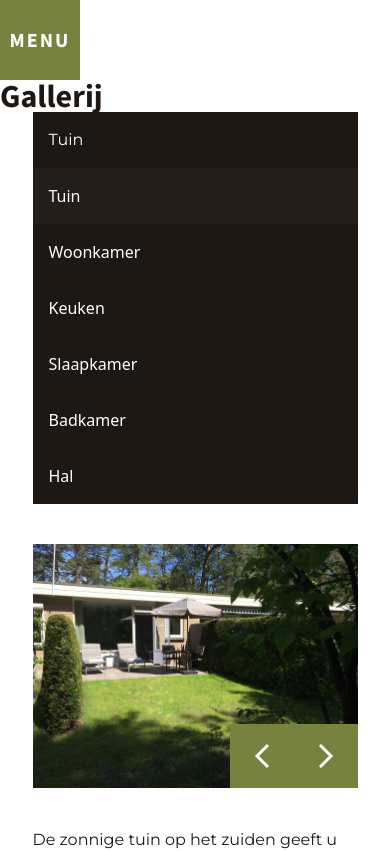
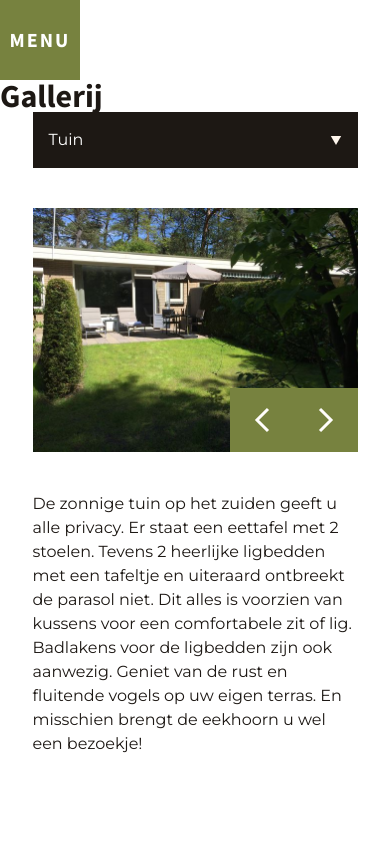
Before and after one commit to RammahKarpous/bungalow-mussen-nest, a React (Create React App) app: page /gallerij/tuin in a window 390 px wide. Shown: the top 851 px of the page. Built offline with nearby package versions, Linux system fonts and the light colour scheme.

Commit message:
Worked on the dropdown and made the Gallerij pages responsive

```diff
--- a/src/components/TopNavigation.jsx
+++ b/src/components/TopNavigation.jsx
@@ -1,8 +1,11 @@
 import { useEffect, useState } from "react";
 import { NavLink } from "react-router-dom";
 
-const TopNavigation = ({ type, active }) => {
+import arrow from '../assets/icons/arrow-down.svg'
+
+const TopNavigation = ({ type, active, change }) => {
     const [width, setWidth] = useState(window.innerWidth);
+    const [isOpen, setIsOpen] = useState(false)
 
     const updateDimensions = () => {
         setWidth(window.innerWidth);
@@ -16,10 +19,19 @@ const TopNavigation = ({ type, active }) => {
 
     return (
         <>
-            {width < 500 ? (
-                <nav className="bg-brown-50 w-10/12 m-auto">
-                    <p className="text-white p-4">{ active }</p>
-                    <ul>
+            {width < change ? (
+                <nav className="bg-brown-50 w-10/12 m-auto relative">
+                    <p className="text-white p-4 flex justify-between items-center" onClick={() => setIsOpen( !isOpen )}>
+                        { active }
+                        <img
+                            src={arrow}
+                            alt={`${isOpen ? 'close' : 'open'} the dropdown`}
+                            className={isOpen && 'transform rotate-180'} />
+                    </p>
+                    <ul className={`
+                        absolute top-14 z-50 left-0 w-full bg-brown-50 transition overflow-hidden
+                        ${!isOpen && 'h-0'}`}>
+
                         { type.map((link, i) => (
                             <li key={i}><NavLink className={`text-white p-4 block`} activeClassName="bg-brown-100" to={link.to}>{link.name}</NavLink></li>
                         )) }
@@ -41,4 +53,8 @@ const TopNavigation = ({ type, active }) => {
     )
 }
 
+TopNavigation.defaultProps = {
+    change: 768
+}
+
 export default TopNavigation
--- a/src/pages/Gallerij.jsx
+++ b/src/pages/Gallerij.jsx
@@ -3,9 +3,9 @@ import { gallerijLinks } from '../components/links'
 
 const Gallerij = ({ children, active }) => {
     return (
-        <div className="col-start-1 lg:col-start-3 col-end-7 lg:col-end-9 relative mt-20">
+        <div className="col-start-1 lg:col-start-3 col-end-7 lg:col-end-9 xl:pl-0 lg:pl-20 relative mt-20">
             <h1>Gallerij</h1>
-            <TopNavigation type={ gallerijLinks } active={active} />
+            <TopNavigation type={gallerijLinks} active={active} />
             {children}
         </div>
     )
--- a/src/pages/gallerij/Tuin.jsx
+++ b/src/pages/gallerij/Tuin.jsx
@@ -15,12 +15,12 @@ const Tuin = () => {
     ]
 
     return (
-        <div className="mt-10 flex flex-col lg:flex-row w-10/12 lg:w-full m-auto gap-10">
-            <div className="lg:w-7/12">
+        <div className="mt-10 flex flex-col xl:flex-row w-10/12 xl:w-full m-auto lg:ml-0 gap-10">
+            <div className="xl:w-7/12">
                 <Slideshow images={images} />
             </div>
-            <div className="lg:w-3/12">
-                <img src={terras} alt={`Terras`} className="lg:w-9/12 lg:block hidden mb-10" />
+            <div className="xl:w-3/12">
+                <img src={terras} alt={`Terras`} className="xl:w-9/12 xl:block hidden mb-10" />
 
                 <p>De zonnige tuin op het zuiden geeft u alle privacy. Er staat een eettafel met 2 stoelen.
                 Tevens 2 heerlijke ligbedden met een tafeltje en uiteraard ontbreekt de parasol niet. Dit alles is voorzien van kussens voor een comfortabele zit of lig. Badlakens voor de ligbedden zijn ook aanwezig. Geniet van de rust en fluitende vogels op uw eigen terras. En misschien brengt de eekhoorn u wel een bezoekje!</p>
```
Also changed, not shown: src/assets/icons/arrow-down.svg (added), src/assets/icons/triangle-down.png (added).
